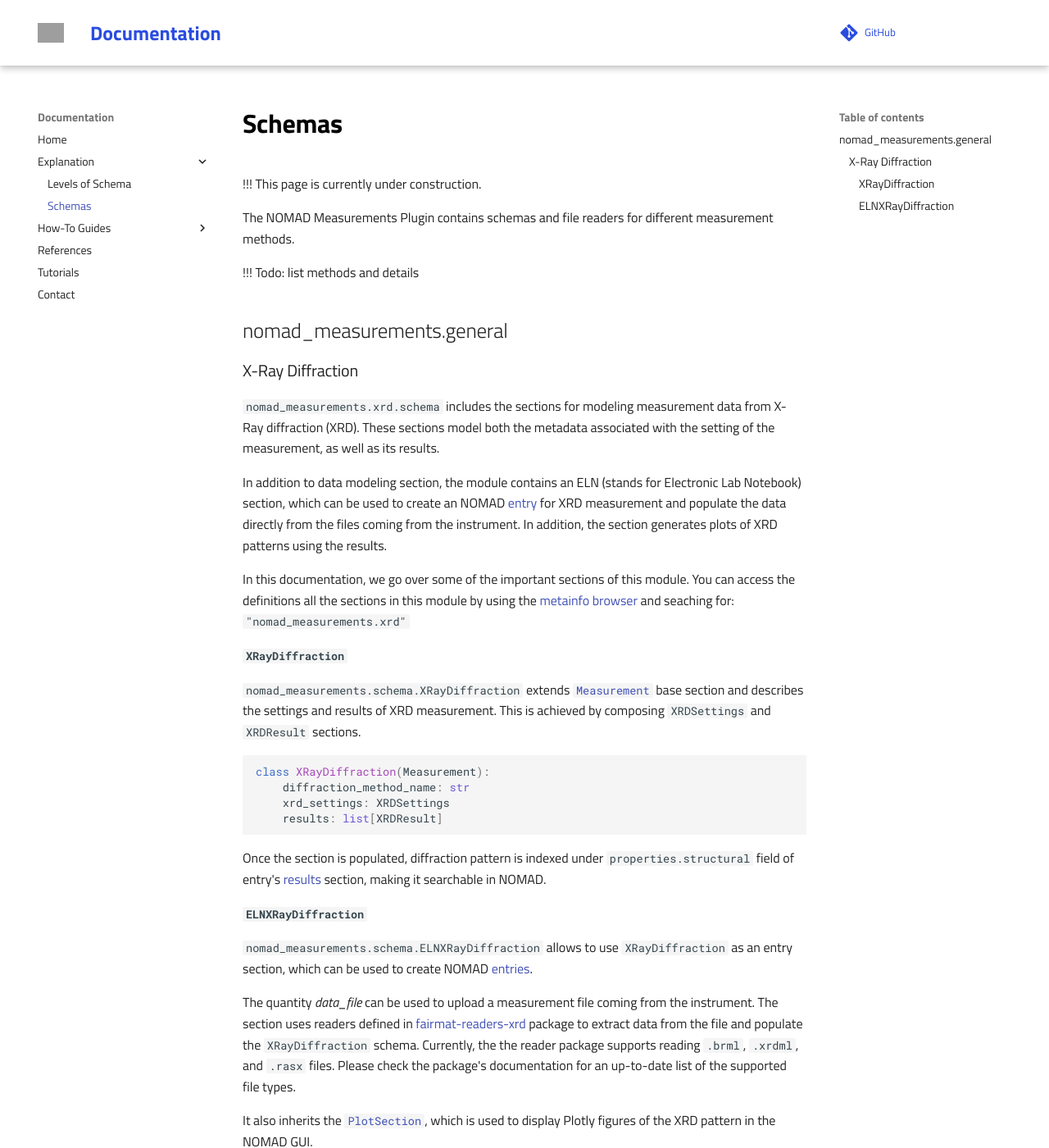
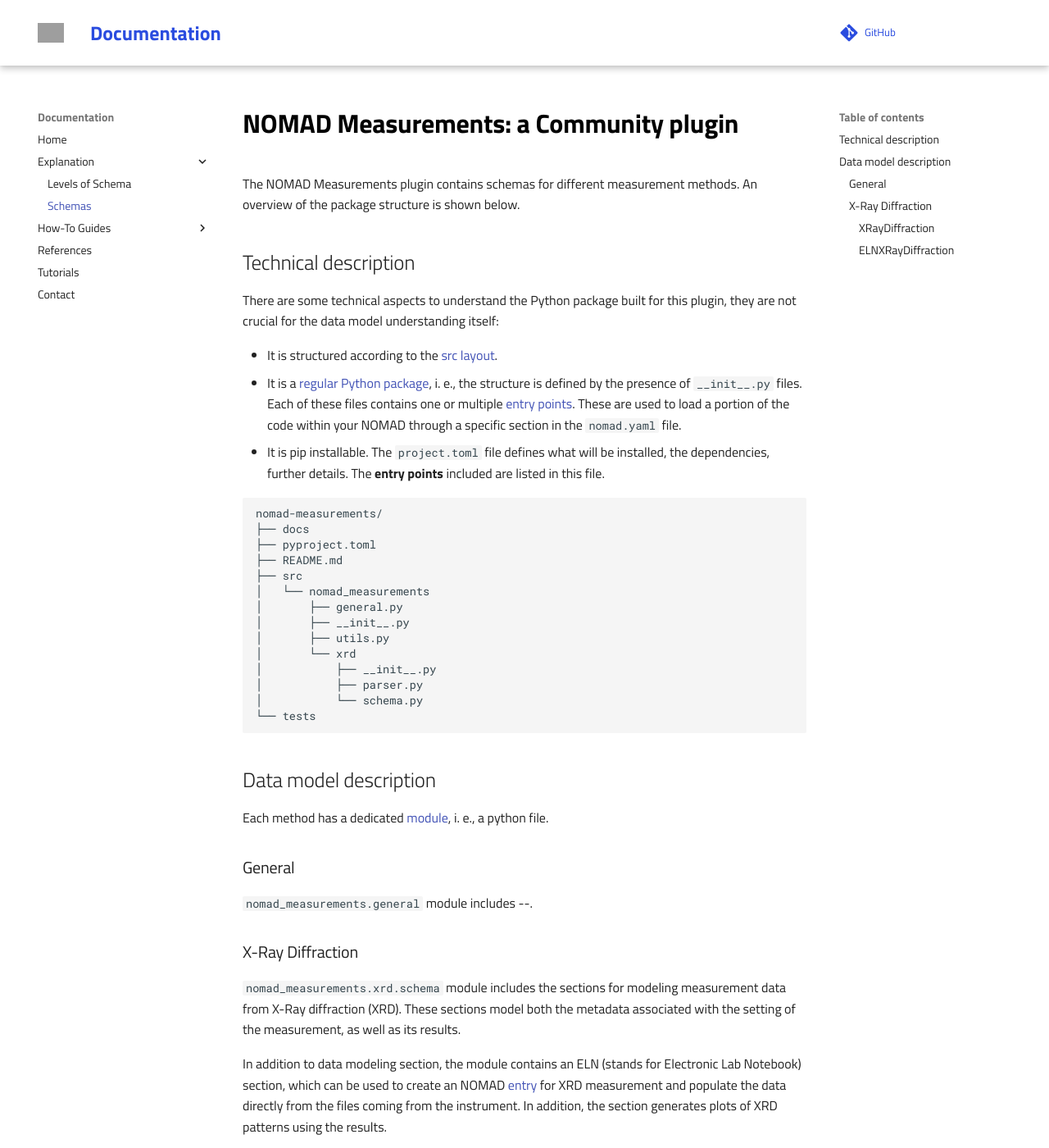
Before and after one commit to FAIRmat-NFDI/nomad-measurements, an MkDocs documentation site: the page built from docs/explanation/schemas.md, in a window 1280 px wide and 1400 px high. Shown: the whole window at 82% size. Built offline with MkDocs 1.6.1 and Material for MkDocs 9.7.7, drawn with Linux system fonts in a browser that asks for light colours; comment, search, counter and statistics services are not loaded; grey boxes are pictures that could not be loaded.

Commit message:
Add general explanations

````diff
--- a/docs/explanation/schemas.md
+++ b/docs/explanation/schemas.md
@@ -1,16 +1,43 @@
-# Schemas
+# NOMAD Measurements: a Community plugin
 
-!!! This page is currently under construction.
+The NOMAD Measurements plugin contains schemas for different measurement methods.
+An overview of the package structure is shown below.
 
-The NOMAD Measurements Plugin contains schemas and file readers for different measurement methods.
+## Technical description
 
-!!! Todo: list methods and details
+There are some technical aspects to understand the Python package built for this plugin, they are not crucial for the data model understanding itself:
 
-## nomad_measurements.general
+- It is structured according to the [src layout](https://packaging.python.org/en/latest/discussions/src-layout-vs-flat-layout/).
+- It is a [regular Python package](https://docs.python.org/3/reference/import.html#regular-packages), i. e., the structure is defined by the presence of `__init__.py` files. Each of these files contains one or multiple [entry points](https://nomad-lab.eu/prod/v1/staging/docs/howto/plugins/plugins.html#plugin-entry-points). These are used to load a portion of the code within your NOMAD through a specific section in the `nomad.yaml` file.
+- It is pip installable. The `project.toml` file defines what will be installed, the dependencies, further details. The **entry points** included are listed in this file.
+
+```text
+nomad-measurements/
+├── docs
+├── pyproject.toml
+├── README.md
+├── src
+│   └── nomad_measurements
+│       ├── general.py
+│       ├── __init__.py
+│       ├── utils.py
+│       └── xrd
+│           ├── __init__.py
+│           ├── parser.py
+│           └── schema.py
+└── tests
+```
+
+## Data model description
+
+Each method has a dedicated [module](https://docs.python.org/3/tutorial/modules.html), i. e., a python file.
+
+### General
+`nomad_measurements.general` module includes --.
 
 ### X-Ray Diffraction
 
-`nomad_measurements.xrd.schema` includes the sections for modeling measurement data
+`nomad_measurements.xrd.schema` module includes the sections for modeling measurement data
 from X-Ray diffraction (XRD). These sections model both the metadata associated with the
 setting of the measurement, as well as its results.
 
````
